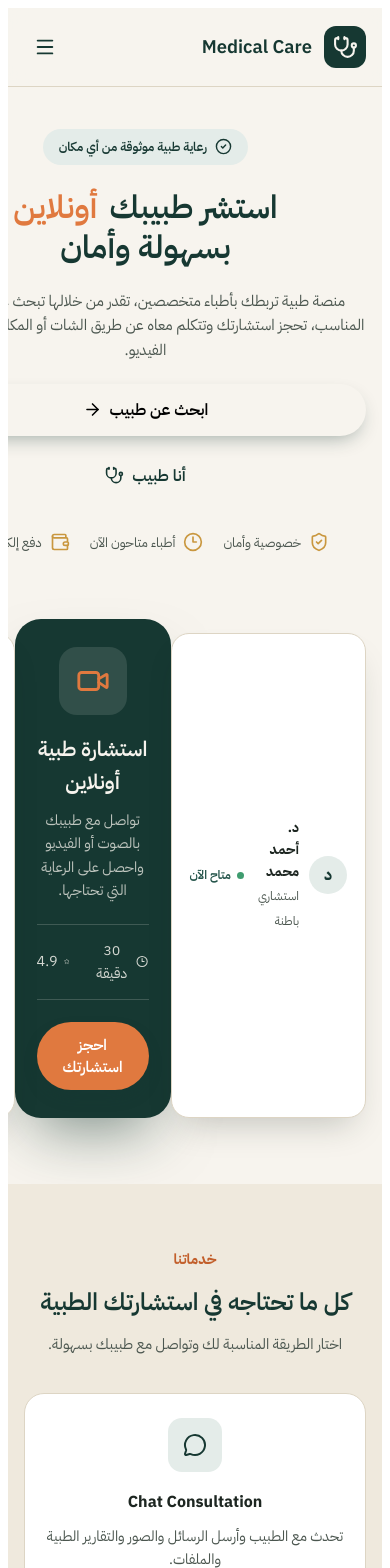
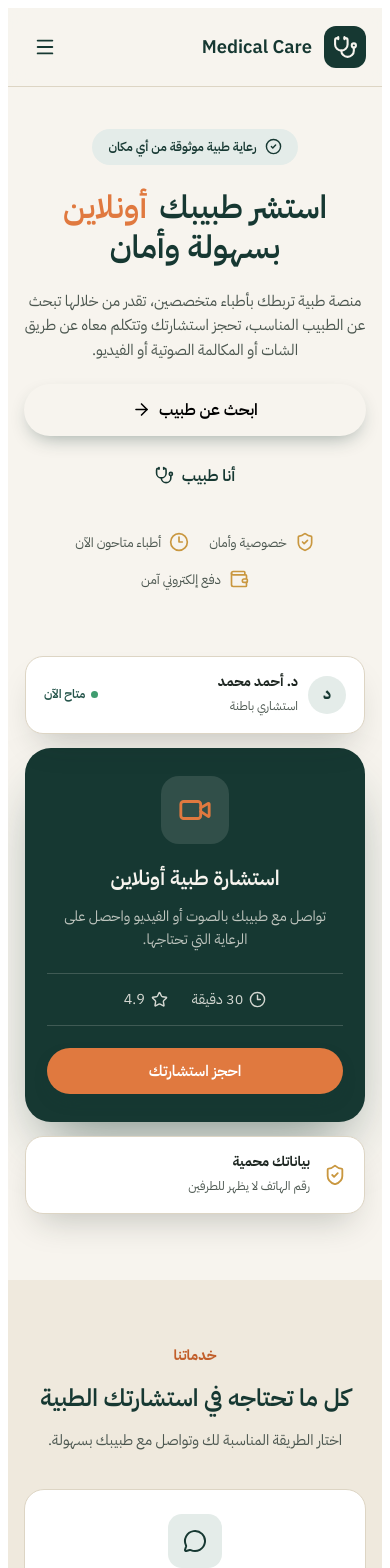
Before and after one commit to Michael0Nashat/tabna, a SvelteKit app: page / in a window 390 px wide. Shown: the top 1568 px of the page. Built offline with nearby package versions, Linux system fonts and the light colour scheme; a web font is replaced by a local one.

Commit message:
Update project

```diff
--- a/src/routes/+page.svelte
+++ b/src/routes/+page.svelte
@@ -1697,19 +1697,22 @@
     gap: 14px;
   }
 
-
     .hero-card {
        width: 100%;
+       flex-direction: column;
+       align-items: center;
+       gap: 14px;
        margin-top: 20px;
        padding: 10px 0;
     }
 
-    .floating-card.top {
-      right: 0;
-    }
-
+    .floating-card.top,
     .floating-card.bottom {
-      left: 0;
+      position: static;
+      inset: auto;
+      width: 100%;
+      max-width: 340px;
+      margin: 0;
     }
   }
 
@@ -1735,13 +1738,6 @@
 
     .hero-features > div {
       font-size: 0.82rem;
-    }
-
-    .floating-card {
-      position: static;
-      margin: 14px auto 0;
-      width: 100%;
-      max-width: 340px;
     }
 
     .medical-card {
@@ -2129,6 +2125,7 @@
   .security-visual {
     position: relative;
     display: flex;
+    flex-direction: column;
     justify-content: center;
     align-items: center;
     min-height: 300px;
@@ -2202,6 +2199,50 @@
 
     .security-visual {
       min-height: auto;
+    }
+  }
+
+  /* Mobile fine-tune for the security section (small phones) */
+  @media (max-width: 480px) {
+    .security-content h2 {
+      font-size: 1.4rem;
+    }
+
+    .security-badge {
+      font-size: 0.78rem;
+      padding: 7px 14px;
+    }
+
+    .security-content > div > p {
+      font-size: 0.92rem;
+    }
+
+    .security-list > div {
+      font-size: 0.88rem;
+    }
+
+    .security-circle {
+      width: 160px;
+      height: 160px;
+    }
+
+    .security-circle :global(svg) {
+      width: 48px;
+      height: 48px;
+    }
+
+    .secure-box {
+      max-width: 100%;
+      width: 100%;
+      padding: 12px 14px;
+    }
+
+    .secure-box strong {
+      font-size: 0.8rem;
+    }
+
+    .secure-box small {
+      font-size: 0.72rem;
     }
   }
 
```
